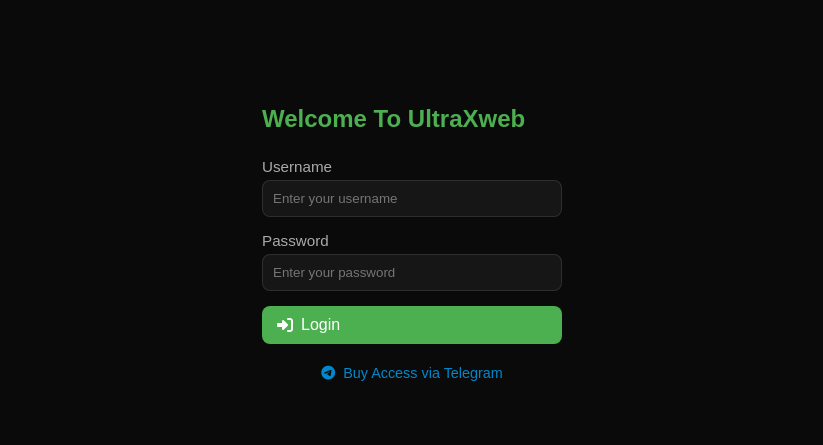
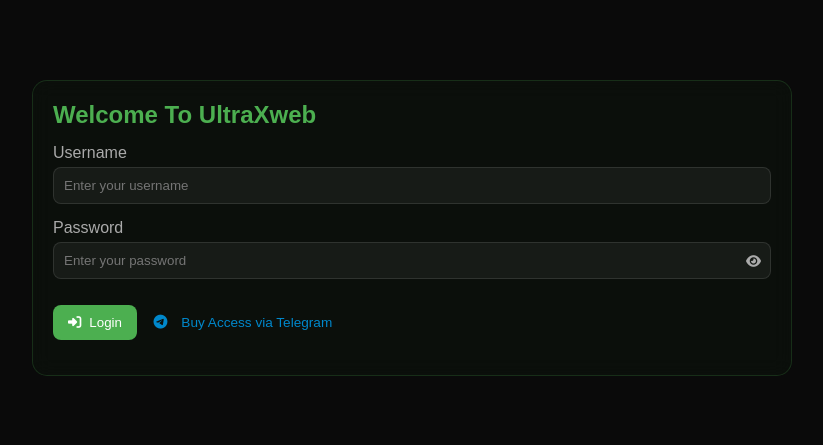
Before and after one commit to username1066648304/dilx-wa-bug-api, a plain HTML site: page index.html in a window 1280 px wide. Shown: the whole page, without its empty margins (228-1051 px from the left). Drawn offline with Linux system fonts and the light colour scheme; no server answers.

Commit message:
Add files via upload

```diff
--- a/index.html
+++ b/index.html
@@ -27,27 +27,27 @@
   <div class="main-content">
     <!-- Login Form -->
     <div class="card" id="loginCard">
-  <h2 style="text-align: center; margin-bottom: 25px;">Welcome To UltraXweb</h2>
-
+      <h2 style="text-align: center;">Welcome To UltraXweb</h2>
       <div class="form-group">
         <label>Username</label>
         <input type="text" id="username" class="form-control" placeholder="Enter your username">
       </div>
-
       <div class="form-group">
         <label>Password</label>
+        <div class="password-container">
           <input type="password" id="password" class="form-control" placeholder="Enter your password">
+          <button type="button" class="password-toggle" onclick="togglePassword('password')">
+            <i class="fas fa-eye"></i>
+          </button>
         </div>
-
+      </div>
       <button class="btn" onclick="login()" id="loginBtn">
         <i class="fas fa-sign-in-alt"></i> Login
       </button>
 
-  <div style="text-align: center; margin-top: 20px;">
-    <a href="https://t.me/dilxVXII" target="_blank" class="telegram-link">
+      <a href="https://t.me/dilxVXII" target="_blank" class="btn btn-telegram">
         <i class="fab fa-telegram"></i> Buy Access via Telegram
       </a>
-  </div>
 
       <div id="loginResult" style="margin-top: 15px; text-align: center;"></div>
     </div>
--- a/style.css
+++ b/style.css
@@ -116,59 +116,13 @@
   margin: 0 auto;
 }
 
-/* Login Form Styles */
 .card {
-  max-width: 350px;
-  margin: 0 auto;
-  padding: 25px;
-}
-
-.form-group {
+  background: rgba(76, 175, 80, 0.03);
+  border: 1px solid rgba(76, 175, 80, 0.2);
+  border-radius: 15px;
+  padding: 20px;
   margin-bottom: 20px;
-}
-
-.form-group label {
-  display: block;
-  margin-bottom: 8px;
-  color: #aaa;
-  font-size: 0.95rem;
-}
-
-.form-control {
-  width: 100%;
-  padding: 10px;
-  border: 1px solid rgba(255,255,255,0.1);
-  border-radius: 6px;
-  background: rgba(255,255,255,0.05);
-  color: white;
-}
-
-.btn {
-  width: 100%;
-  padding: 12px;
-  background: var(--main);
-  color: white;
-  border: none;
-  border-radius: 6px;
-  cursor: pointer;
-  font-size: 1rem;
-}
-
-.telegram-link {
-  color: #0088cc;
-  text-decoration: none;
-  font-size: 0.9rem;
-  display: inline-flex;
-  align-items: center;
-  transition: color 0.2s;
-}
-
-.telegram-link:hover {
-  color: #0066a0;
-}
-
-.telegram-link i {
-  margin-right: 8px;
+  backdrop-filter: blur(10px);
 }
 
 .card h2 {
@@ -237,6 +191,28 @@
 
 .btn:hover {
   background: var(--second);
+}
+
+.btn-telegram {
+  background: transparent;
+  border: none;
+  color: #0088cc;
+  padding: 6px 12px;
+  font-size: 0.85rem;
+  text-decoration: none;
+  display: inline-flex;
+  align-items: center;
+  margin-top: 15px;
+  transition: color 0.2s;
+}
+
+.btn-telegram:hover {
+  color: #0066a0;
+}
+
+.btn-telegram i {
+  margin-right: 6px;
+  font-size: 0.9rem;
 }
 
 .btn-danger {
```
Lines whose indentation alone changed are shown as unchanged.
